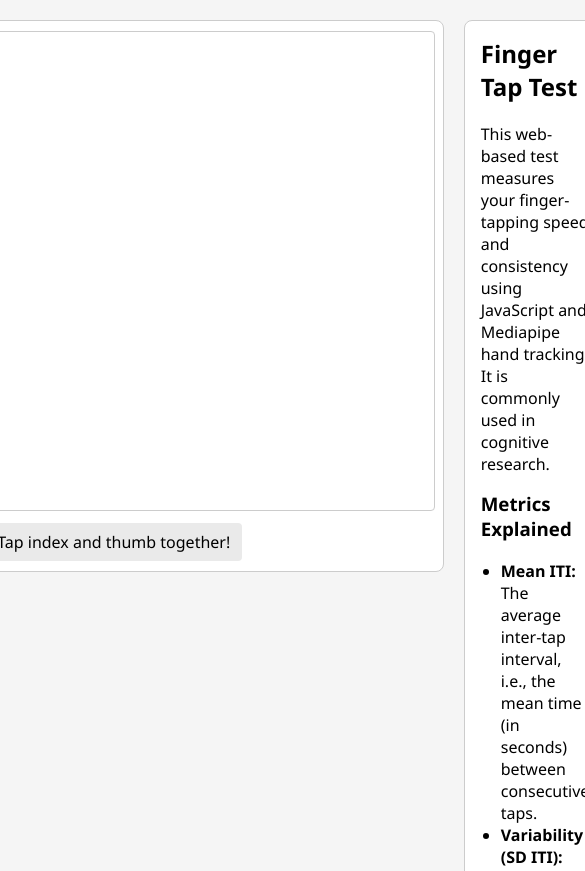
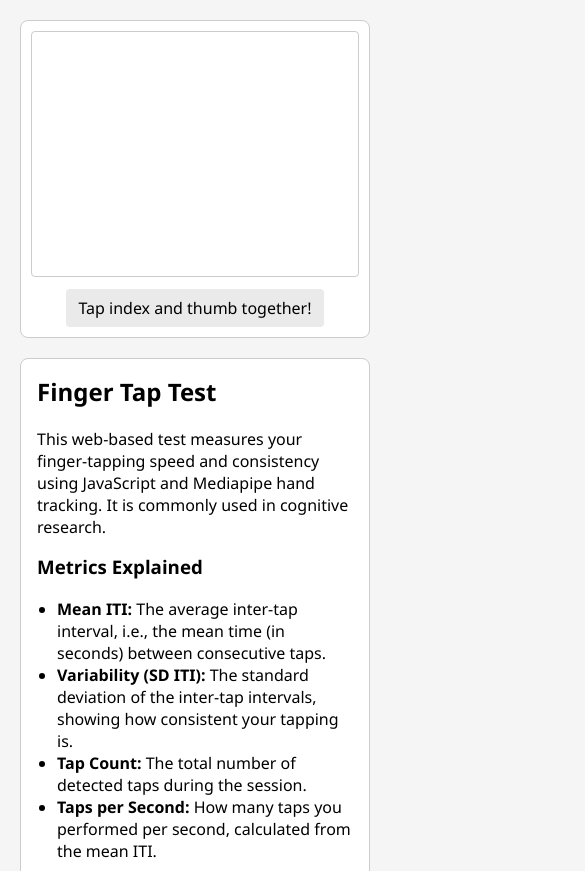
Before and after one commit to kevinsctfries/FingerTapJS, a plain HTML site: page index.html in a window 390 px wide. Shown: the top 871 px of the page, 585 px wide, since content can reach past the window. Drawn offline with Linux system fonts and the light colour scheme; a script that the page names is missing.

Commit message:
Update styling to be responsive for smaller devices and screens

```diff
--- a/style.css
+++ b/style.css
@@ -11,6 +11,7 @@ body {
   align-items: flex-start;
   padding: 20px;
   gap: 20px;
+  flex-wrap: wrap;
 }
 
 .main {
@@ -21,6 +22,7 @@ body {
   border-radius: 8px;
   padding: 10px;
   box-sizing: border-box;
+  flex-shrink: 0;
 }
 
 #webcam {
@@ -29,8 +31,10 @@ body {
 
 #overlay {
   display: block;
-  width: 640px;
-  height: 480px;
+  width: 100%;
+  max-width: 640px;
+  height: auto;
+  aspect-ratio: 4/3;
   border: 1px solid #ccc;
   border-radius: 4px;
   margin: 0 auto;
@@ -55,6 +59,7 @@ body {
   border-radius: 8px;
   padding: 16px;
   box-sizing: border-box;
+  flex-shrink: 0;
 }
 
 .sidebar h2,
@@ -67,3 +72,21 @@ body {
   padding-left: 20px;
   margin-top: 6px;
 }
+
+@media (max-width: 1000px) {
+  .app-container {
+    flex-direction: column;
+    align-items: center;
+  }
+
+  .main,
+  .sidebar {
+    width: 100%;
+    max-width: 660px;
+  }
+
+  #overlay {
+    max-width: 100%;
+    height: auto;
+  }
+}
```
